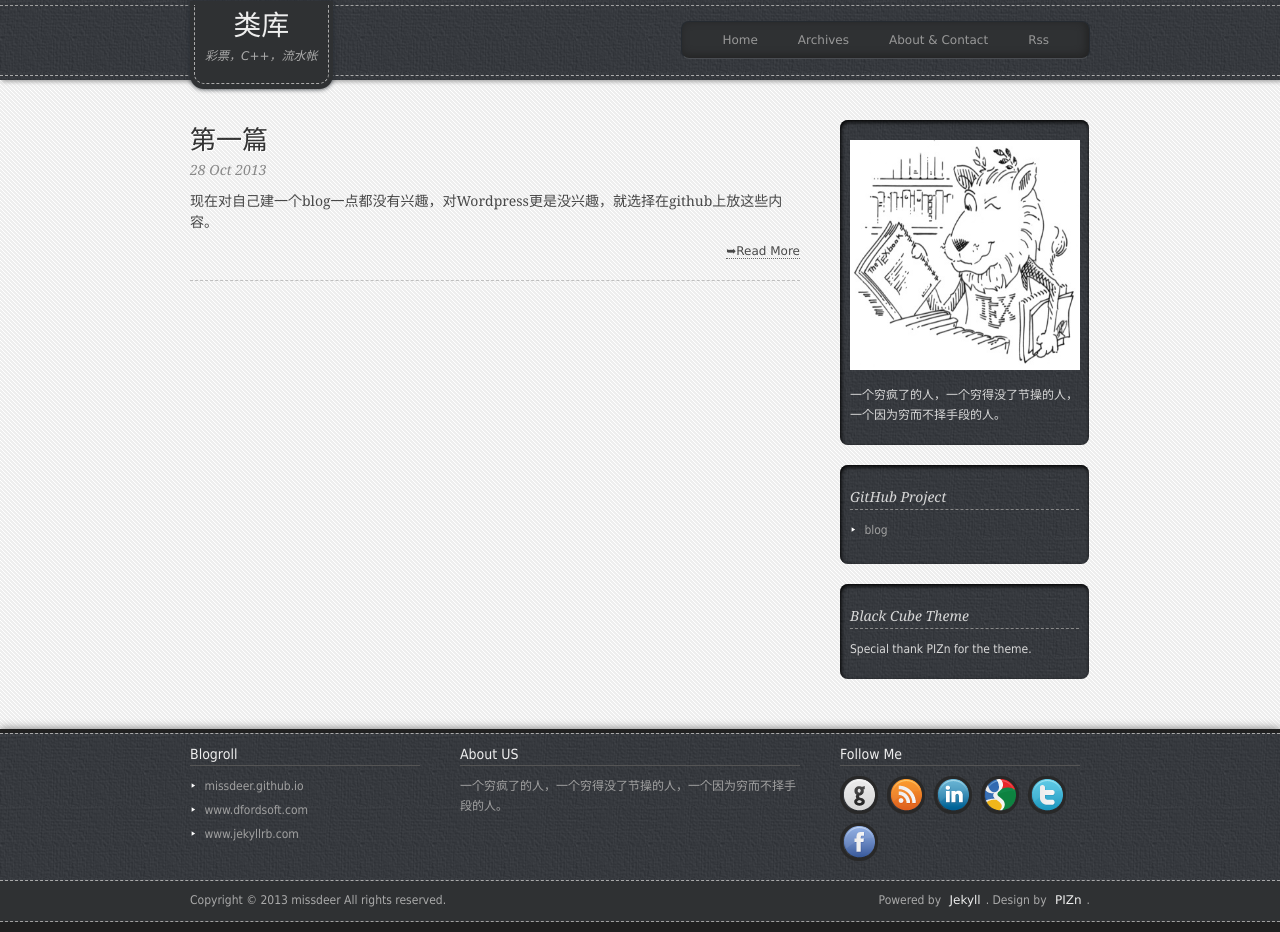
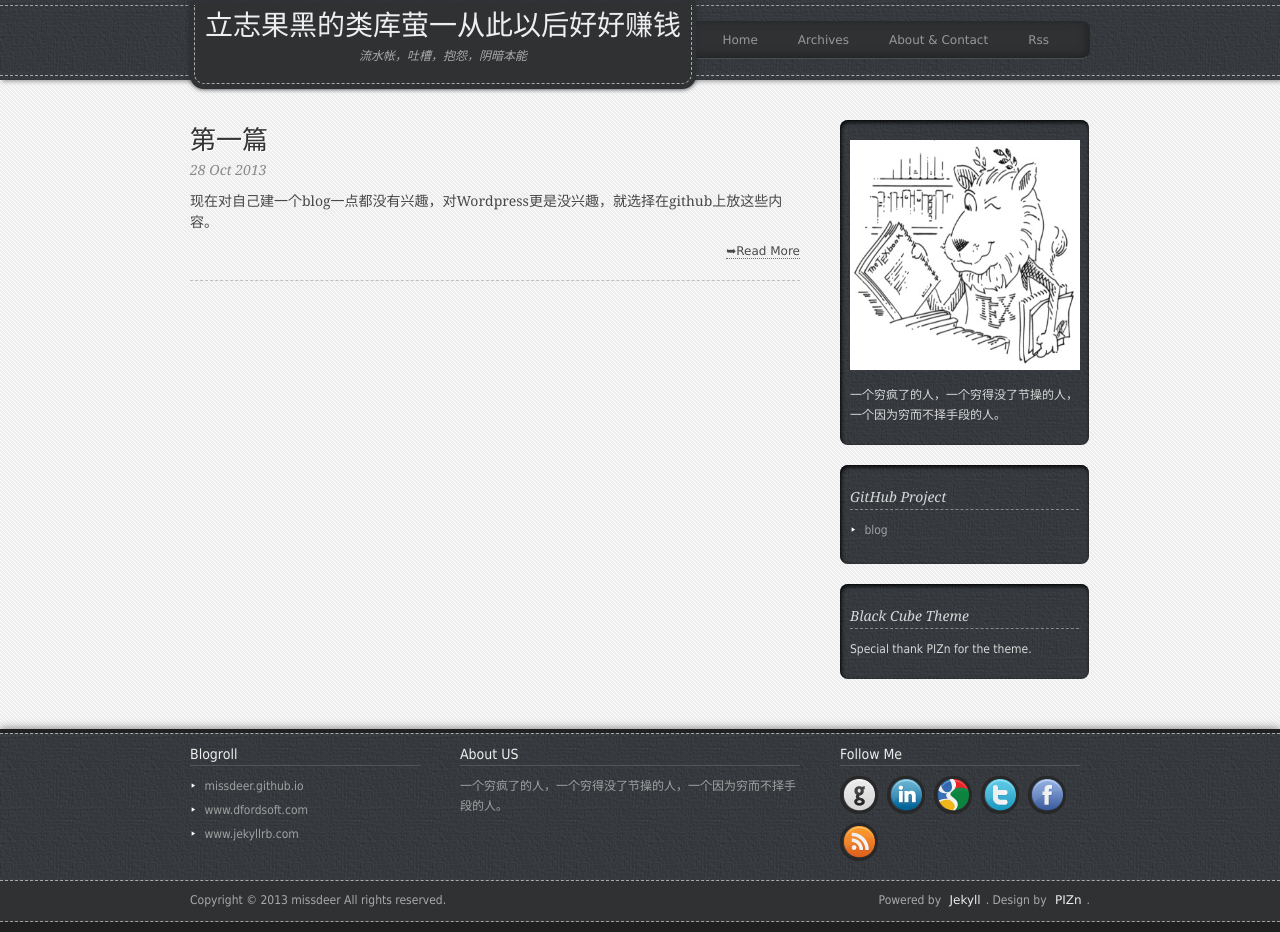
Before and after one commit to missdeer/missdeer.github.io, a Jekyll site: the page built from index.html, in a window 1280 px wide. Built offline with Jekyll 4.4.1, drawn with Linux system fonts in a browser that asks for light colours; Markdown is read by kramdown in place of the engine named in the settings; the list of posts is cut into pages by our own code.

Commit message:
(*)change blog config

```diff
--- a/_config.yml
+++ b/_config.yml
@@ -7,7 +7,7 @@ url:              http://missdeer.github.io
 feed:             /atom.xml
 author:
     name:         类库
-    email:        missdeer@dfordsoft.com
+    email:        missdeer at dfordsoft dot com
 description:      "类库的流水帐"
 
 about: 			  "一个穷疯了的人，一个穷得没了节操的人，一个因为穷而不择手段的人。"
@@ -21,5 +21,5 @@ description:      "类库的流水帐"
 
 
 style: 			  /css/style.css
-blogName: 		  类库
-blogDesc: 		  彩票，C++，流水帐
+blogName: 		  立志果黑的类库萤一从此以后好好赚钱
+blogDesc: 		  流水帐，吐槽，抱怨，阴暗本能
--- a/_includes/foot.html
+++ b/_includes/foot.html
@@ -17,11 +17,11 @@
 				<h4 class="title">Follow Me</h4>
 				<ul>
 					<li><a href="{{ site.follow.github }}" class="ico-github" target="_blank">github</a></li>
-					<li><a href="{{ site.feed }}" class="ico-rss" target="_blank">rss</a></li>
                     <li><a href="{{ site.follow.linkedin }}" class="ico-linkedin" target="_blank">linkedin</a></li>
                     <li><a href="{{ site.follow.google }}" class="ico-google" target="_blank">google</a></li>
 					<li><a href="{{ site.follow.twitter }}" class="ico-twitter" target="_blank">twitter</a></li>
                     <li><a href="{{ site.follow.facebook }}" class="ico-facebook" target="_blank">facebook</a></li>
+					<li><a href="{{ site.feed }}" class="ico-rss" target="_blank">rss</a></li>
 				</ul>
 			</article>
 		</div>
```
Also changed, not shown: 6 other files.
